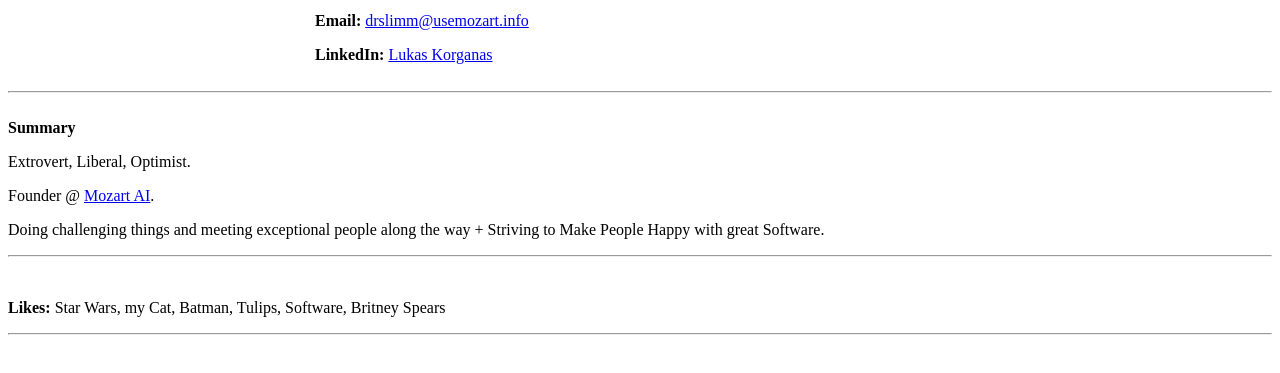
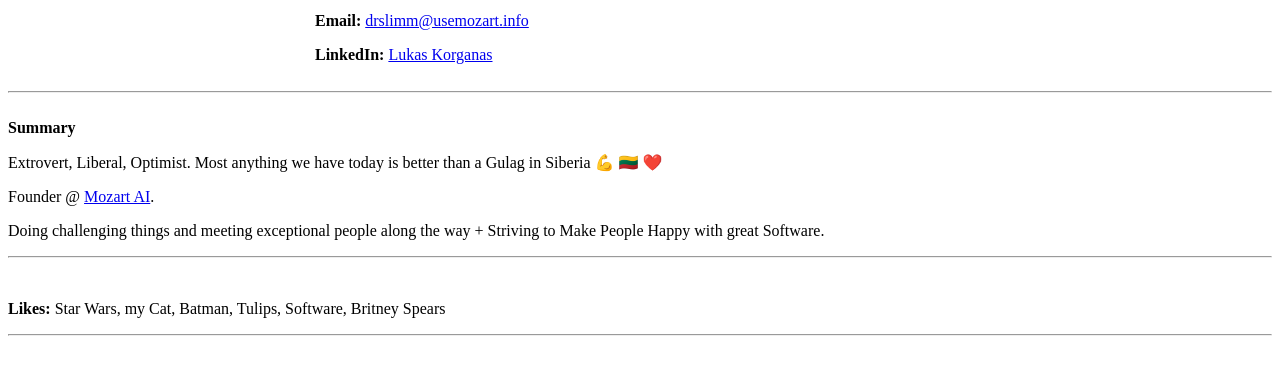
Before and after one commit to DoctorSlimm/DoctorSlimm.myFirstWebsite.github.io, a plain HTML site: page index.html in a window 1280 px wide. Shown: the part 427-800 px from the top of the page. Drawn offline with Linux system fonts and the light colour scheme.

Commit message:
Update index.html

```diff
--- a/index.html
+++ b/index.html
@@ -40,7 +40,8 @@
 <br>
 
 <strong>Summary </strong>
-<p> Extrovert, Liberal, Optimist. </p>
+<p> Extrovert, Liberal, Optimist. Most anything we have today is better than a Gulag in Siberia 💪 🇱🇹 ❤️
+</p>
     <p>Founder @ <a href="https://www.usemozart.com" target="_blank">Mozart AI</a>.</p>
     <p>Doing challenging things and meeting exceptional people along the way +
     Striving to Make People Happy with great Software.</p>
```
